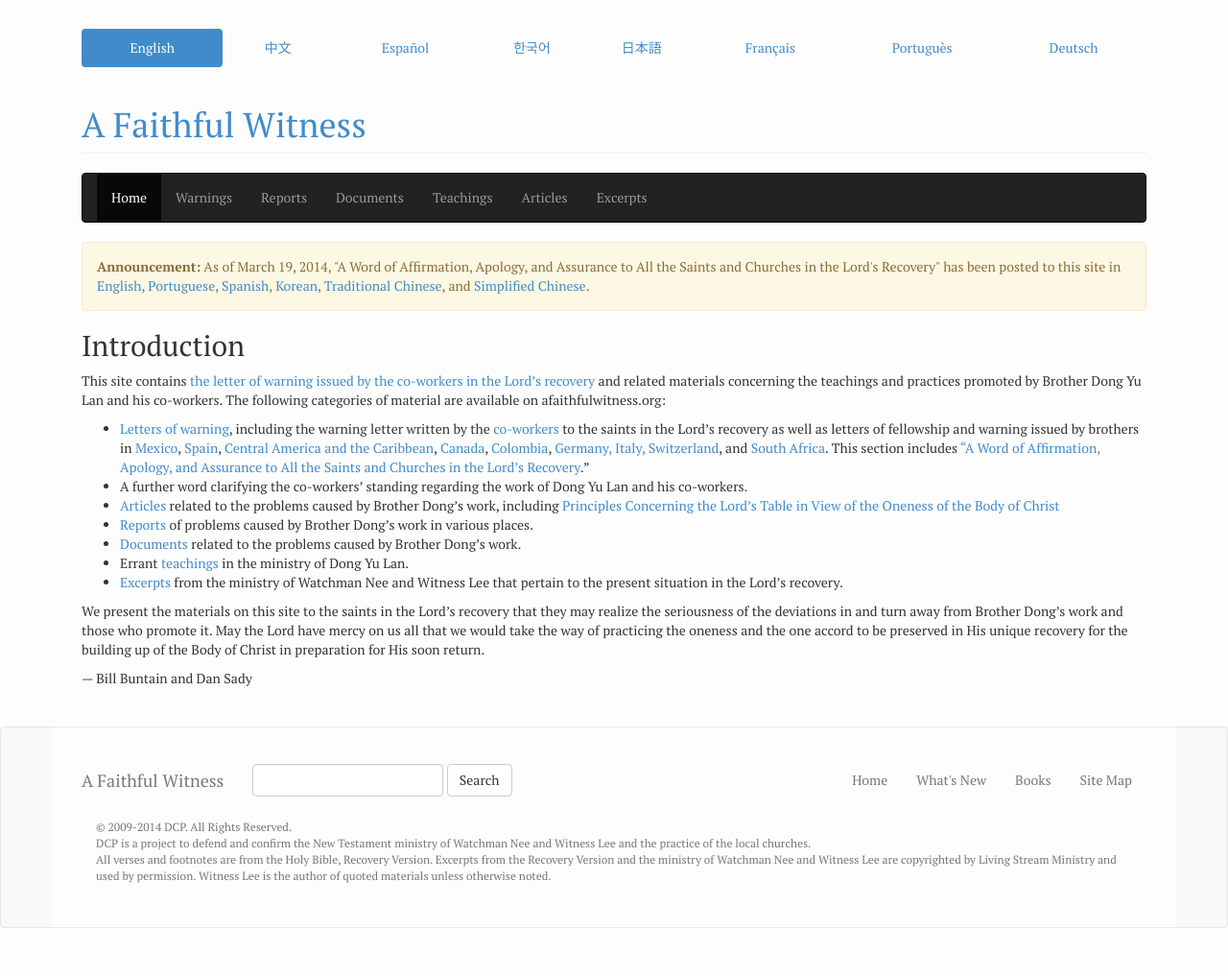
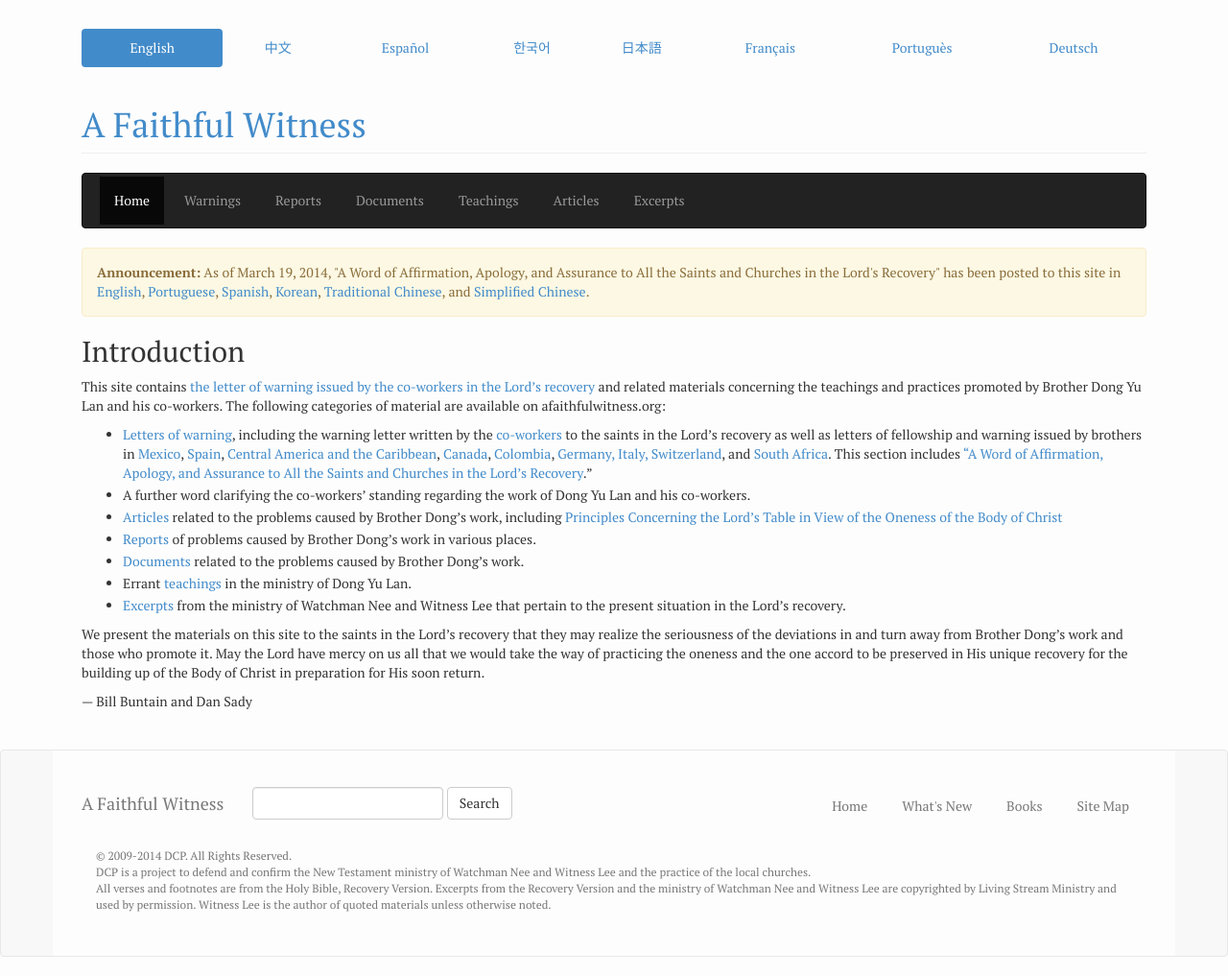
Before and after one commit to dcproject/faithful-witness, a Jekyll site: the page built from index.md, in a window 1280 px wide. Shown: the whole page at 96% size. Built offline with Jekyll 4.4.1, drawn with Linux system fonts in a browser that asks for light colours; nearby versions of some CDN libraries; before the commit the page ends 987 px from its top, so only the background shows below that.

Commit message:
some spacing in between li items

```diff
--- a/css/main.css
+++ b/css/main.css
@@ -35,3 +35,7 @@ dt, dd {
     background-color: #428BCA;
     text-decoration: none;
 }
+
+li {
+    margin: 3px;
+}
```
